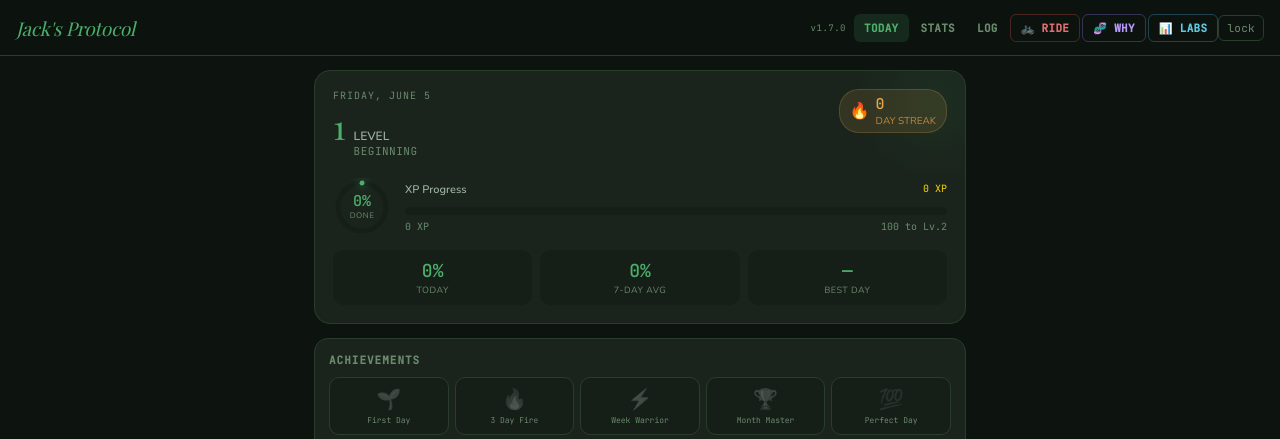
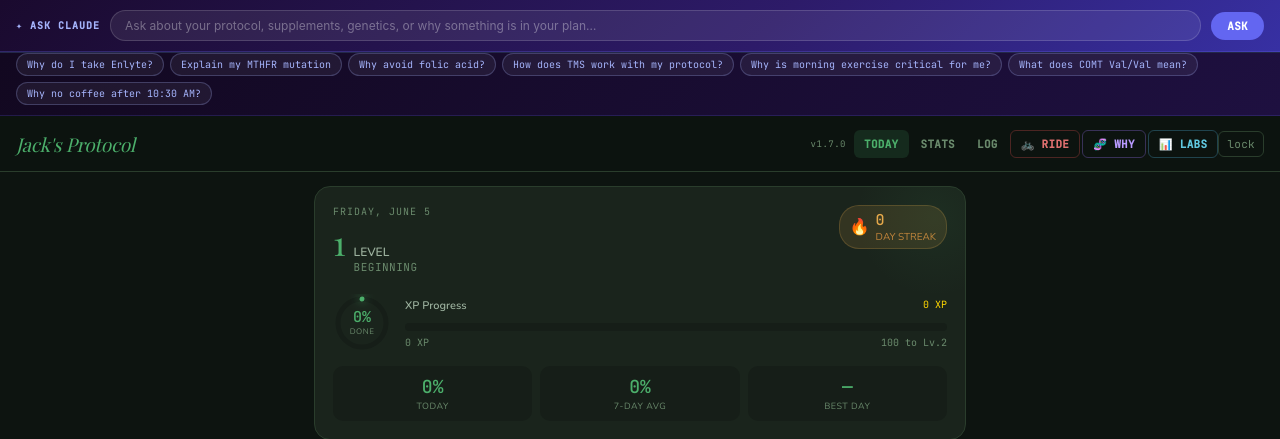
Before and after one commit to noelwiggins/jack-wellness, a Flask app: page / in a window 1280 px wide. Shown: the top 439 px of the page. Run offline with Flask 3, Linux system fonts and the light colour scheme; the visitor is signed in with stand-in values (Sample User, id 1); data that the repository does not hold is empty; some libraries are stand-ins or nearby versions; some web fonts are replaced.

Commit message:
Add Claude AI query box
Persistent AI query bar above navigation tabs (dark indigo, matches app theme).

- /api/claude_context endpoint: assembles Jack's full clinical context
  including MTHFR C677T homozygous/COMT Val/Val genetics, all supplements
  with clinical rationale, TMS treatment context, 7-factor clinical
  hypothesis, and complete protocol item list with notes
- Context cached client-side after first fetch (pre-fetched 2s after load)
- 7 preset chips: Enlyte, MTHFR, folic acid avoidance, TMS, morning
  exercise, COMT Val/Val, coffee cutoff
- System prompt ties all answers back to his specific genetics
- Claude Sonnet 4 via Anthropic API (client-side, same as bike news pattern)

```diff
--- a/app.py
+++ b/app.py
@@ -542,6 +542,65 @@ def bike_news():
 def health():
     return jsonify({"status": "ok", "version": PROTOCOL_VERSION})
 
+@app.route('/api/claude_context')
+def api_claude_context():
+    """Assembles Jack's clinical context for Claude queries."""
+    import json
+
+    # Build protocol summary from SECTIONS
+    protocol_lines = []
+    for section in SECTIONS:
+        protocol_lines.append(f"\n[{section['label']}]")
+        for item in section.get('items', []):
+            tag = item.get('tagLabel', '')
+            note = item.get('note', '')[:150]
+            protocol_lines.append(f"  {'⚠ ' if tag in ('Critical','Avoid') else '• '}{item['label']}{f' ({tag})' if tag else ''}")
+            if note:
+                protocol_lines.append(f"      {note}")
+
+    context = """PATIENT: Jack Wiggins, age 25, Brooklyn NY. NYU Psychology graduate. Son of Noel Wiggins.
+
+GENETICS (KEY):
+- MTHFR C677T HOMOZYGOUS (both copies) — severe methylation impairment. Most critical finding.
+- COMT Val/Val — slow dopamine breakdown in prefrontal cortex. Sensitive to stress, caffeine, stimulants.
+- SLC6A4 variant — serotonin transporter. Influences SSRI response.
+- MTRR A66G — methionine synthase reductase. Compounds MTHFR methylation deficit.
+
+CURRENT MEDICATIONS & SUPPLEMENTS:
+- Enlyte (Rx): L-methylfolate 7mg + folinic acid 3.5mg + adenosylcobalamin B12 50mcg + P5P trace
+- Guanfacine 4mg (prescribed) — prefrontal/ADHD support, synergistic with TMS
+- Vitamin D3 5,000 IU + K2 100mcg daily with fat
+- Fish oil 2-3g EPA with largest meal
+- Vitamin E 400 IU (mixed tocopherols) with dinner
+- Magnesium glycinate 300-400mg at 9:45 PM
+- Melatonin 0.3-0.5mg at 9 PM (Phase 2 — after established on magnesium)
+
+KEY AVOID:
+- Synthetic folic acid (fortified cereals, enriched breads) — competes with Enlyte methylfolate receptors
+- High-dose melatonin (5-10mg gummies) — testosterone risk
+- French press / espresso — diterpenes raise homocysteine
+- Green tea within 45 min of Enlyte — tannins reduce methylfolate absorption
+- THC on TMS days
+
+ACTIVE TREATMENT:
+- TMS (Transcranial Magnetic Stimulation) — prescribed, scheduled sessions
+- Protocol designed to support TMS neuroplasticity: exercise within 2 hrs of TMS amplifies response
+
+CLINICAL HYPOTHESIS (7 evidence-based factors):
+1. MTHFR C677T homozygous — impaired methylation → low SAM → low serotonin/dopamine synthesis
+2. COMT Val/Val — slow prefrontal dopamine breakdown → reward circuit dysregulation
+3. Elevated homocysteine (was elevated) — neurotoxic, correlates with depression severity
+4. Low Vitamin D (was insufficient in 2020 labs) — neuroinflammation, mood regulation
+5. Vitamin E deficiency (2020) — antioxidant capacity, myelin integrity
+6. Mitochondrial dysfunction — supports red light sauna, cold plunge protocol
+7. Circadian dysregulation — anchor sleep protocol (10:30 PM / 9:00 AM)
+
+PROTOCOL HIGHLIGHTS:
+""" + '\n'.join(protocol_lines)
+
+    return jsonify({'context': context, 'version': PROTOCOL_VERSION})
+
+
 if __name__ == '__main__':
     init_db()
     port = int(os.environ.get('PORT', 5000))
--- a/templates/index.html
+++ b/templates/index.html
@@ -27,6 +27,25 @@ body{background:var(--bg);color:var(--text);font-family:'Nunito',sans-serif;min-
 .nav{position:sticky;top:0;z-index:100;background:rgba(13,20,16,.96);backdrop-filter:blur(12px);border-bottom:1px solid var(--border);padding:0 16px;display:flex;align-items:center;height:56px}
 .nav-logo{font-family:'Playfair Display',serif;font-style:italic;font-size:19px;color:var(--green);flex:1;letter-spacing:-.3px}
 .nav-ver{font-family:'JetBrains Mono',monospace;font-size:9px;color:var(--text3);margin-right:8px;letter-spacing:.5px}
+.ai-bar{background:linear-gradient(135deg,#1a0a2e 0%,#2d1b69 60%,#3730a3 100%);padding:10px 16px;display:flex;align-items:center;gap:10px;border-bottom:1px solid rgba(99,102,241,.3)}
+.ai-bar-label{color:#a5b4fc;font-size:10px;font-weight:700;letter-spacing:.1em;text-transform:uppercase;white-space:nowrap;flex-shrink:0;font-family:'JetBrains Mono',monospace}
+.ai-bar-input{flex:1;background:rgba(255,255,255,.08);border:1px solid rgba(255,255,255,.15);border-radius:20px;padding:7px 14px;color:white;font-size:12px;outline:none;transition:all .2s;font-family:-apple-system,sans-serif}
+.ai-bar-input::placeholder{color:rgba(255,255,255,.35)}
+.ai-bar-input:focus{background:rgba(255,255,255,.12);border-color:rgba(165,180,252,.5)}
+.ai-bar-btn{background:#6366f1;color:white;border:none;border-radius:16px;padding:7px 16px;font-size:11px;font-weight:700;cursor:pointer;transition:background .2s;white-space:nowrap;flex-shrink:0;font-family:'JetBrains Mono',monospace;letter-spacing:.3px}
+.ai-bar-btn:hover{background:#4f46e5}
+.ai-bar-btn:disabled{background:#6366f155;cursor:not-allowed}
+.ai-response-panel{background:linear-gradient(135deg,#120820 0%,#1e1040 100%);border-bottom:1px solid rgba(99,102,241,.25);padding:0 16px;max-height:0;overflow:hidden;transition:max-height .35s ease,padding .35s ease}
+.ai-response-panel.open{max-height:400px;padding:14px 16px;overflow-y:auto}
+.ai-response-text{color:#e0e7ff;font-size:12px;line-height:1.7;white-space:pre-wrap}
+.ai-response-text strong{color:#a5b4fc}
+.ai-chips-row{display:flex;gap:6px;flex-wrap:wrap;padding:0 16px 10px;background:linear-gradient(135deg,#120820 0%,#1e1040 100%);border-bottom:1px solid rgba(99,102,241,.2)}
+.ai-chip{background:rgba(255,255,255,.06);border:1px solid rgba(165,180,252,.25);border-radius:12px;padding:4px 10px;font-size:10px;color:#a5b4fc;cursor:pointer;transition:all .15s;white-space:nowrap;font-family:'JetBrains Mono',monospace}
+.ai-chip:hover{background:rgba(99,102,241,.25);color:white;border-color:rgba(165,180,252,.5)}
+.ai-dots span{display:inline-block;width:5px;height:5px;background:#6366f1;border-radius:50%;animation:aiDot 1.2s infinite;margin:0 2px}
+.ai-dots span:nth-child(2){animation-delay:.2s}
+.ai-dots span:nth-child(3){animation-delay:.4s}
+@keyframes aiDot{0%,80%,100%{transform:scale(.7);opacity:.4}40%{transform:scale(1);opacity:1}}
 .nav-tabs{display:flex;gap:2px}
 .nav-tab{padding:6px 10px;border-radius:6px;font-size:11px;font-weight:600;cursor:pointer;color:var(--text3);transition:all .2s;font-family:'JetBrains Mono',monospace;letter-spacing:.3px;border:none;background:transparent}
 .nav-tab.active{background:var(--green-glow);color:var(--green)}
@@ -238,6 +257,25 @@ body{background:var(--bg);color:var(--text);font-family:'Nunito',sans-serif;min-
 </style>
 </head>
 <body>
+<div class="ai-bar">
+  <span class="ai-bar-label">✦ Ask Claude</span>
+  <input class="ai-bar-input" id="ai-input" type="text"
+    placeholder="Ask about your protocol, supplements, genetics, or why something is in your plan…"
+    onkeydown="if(event.key==='Enter') askClaude()">
+  <button class="ai-bar-btn" id="ai-btn" onclick="askClaude()">ASK</button>
+</div>
+<div class="ai-response-panel" id="ai-response">
+  <div class="ai-response-text" id="ai-response-text"></div>
+</div>
+<div class="ai-chips-row">
+  <span class="ai-chip" onclick="chipAsk(this)">Why do I take Enlyte?</span>
+  <span class="ai-chip" onclick="chipAsk(this)">Explain my MTHFR mutation</span>
+  <span class="ai-chip" onclick="chipAsk(this)">Why avoid folic acid?</span>
+  <span class="ai-chip" onclick="chipAsk(this)">How does TMS work with my protocol?</span>
+  <span class="ai-chip" onclick="chipAsk(this)">Why is morning exercise critical for me?</span>
+  <span class="ai-chip" onclick="chipAsk(this)">What does COMT Val/Val mean?</span>
+  <span class="ai-chip" onclick="chipAsk(this)">Why no coffee after 10:30 AM?</span>
+</div>
 <nav class="nav">
   <div class="nav-logo">Jack's Protocol</div>
   <div class="nav-ver" id="versionLabel">v—</div>
@@ -1193,6 +1231,65 @@ async function loadBikeNews(){
 }
 
 init();
+
+// ── AI QUERY BOX ──────────────────────────────────────────────────────────
+let _jackCtx = null;
+async function getJackContext() {
+  if (_jackCtx) return _jackCtx;
+  const r = await fetch('/api/claude_context');
+  const d = await r.json();
+  _jackCtx = d.context;
+  return _jackCtx;
+}
+function chipAsk(el) {
+  document.getElementById('ai-input').value = el.textContent;
+  askClaude();
+}
+async function askClaude() {
+  const input = document.getElementById('ai-input');
+  const btn = document.getElementById('ai-btn');
+  const panel = document.getElementById('ai-response');
+  const textEl = document.getElementById('ai-response-text');
+  const q = input.value.trim();
+  if (!q) return;
+  btn.disabled = true; btn.textContent = '...';
+  panel.classList.add('open');
+  textEl.innerHTML = '<span style="color:#a5b4fc"><span class="ai-dots"><span></span><span></span><span></span></span> Checking your protocol…</span>';
+  try {
+    const ctx = await getJackContext();
+    const sys = `You are a knowledgeable health assistant helping Jack Wiggins understand his personalized wellness protocol.
+You have access to his complete clinical context and daily protocol below.
+Rules:
+- Be direct and specific. Address him as Jack.
+- Explain the science behind protocol items in plain language.
+- His genetics (MTHFR C677T homozygous, COMT Val/Val) are central to everything — always tie explanations back to them.
+- Never diagnose or prescribe — help him understand his existing protocol.
+- Keep responses focused, under 350 words unless detail is needed.
+- Use his protocol data when answering — be specific, not generic.
+
+JACK'S CLINICAL CONTEXT:
+${ctx}`;
+    const resp = await fetch('https://api.anthropic.com/v1/messages', {
+      method: 'POST',
+      headers: {'Content-Type': 'application/json'},
+      body: JSON.stringify({
+        model: 'claude-sonnet-4-20250514',
+        max_tokens: 1000,
+        system: sys,
+        messages: [{role: 'user', content: q}]
+      })
+    });
+    const data = await resp.json();
+    const answer = data.content?.[0]?.text || 'Could not get a response. Please try again.';
+    textEl.innerHTML = answer
+      .replace(/\*\*(.*?)\*\*/g, '<strong>$1</strong>')
+      .replace(/\n/g, '<br>');
+  } catch(e) {
+    textEl.innerHTML = '<span style="color:#fca5a5">Error — please try again.</span>';
+  }
+  btn.disabled = false; btn.textContent = 'ASK';
+}
+setTimeout(getJackContext, 2000);
 </script>
 </body>
 </html>
```
